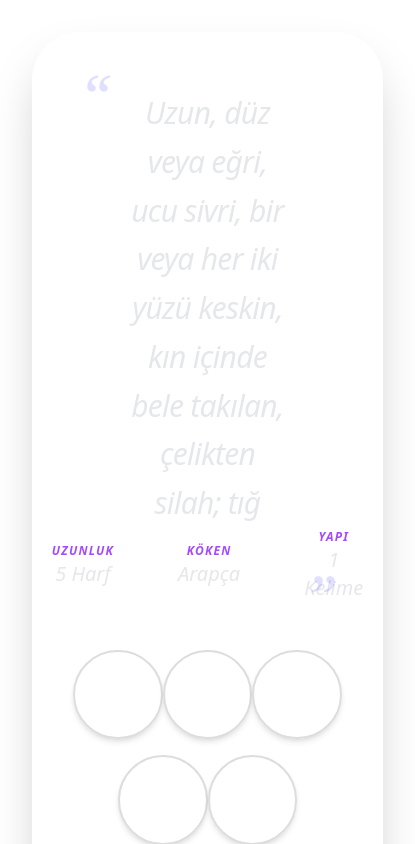
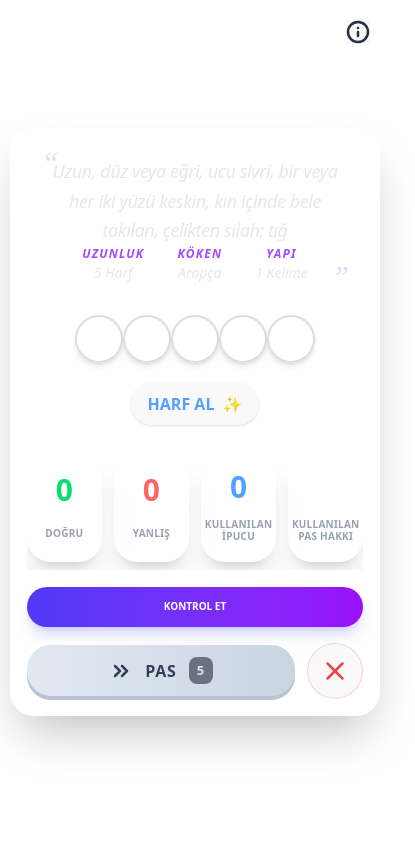
Before and after one commit to kaancaydin/kelimeOyunu, a React (Vite) app: page / in a window 390 px wide. Shown: the top 844 px of the page, 415 px wide, since content can reach past the window. Built offline with nearby package versions, Linux system fonts and the light colour scheme.

Commit message:
info tab is added but only in beta, desgin has been responsive, some style changes

```diff
--- a/src/App.css
+++ b/src/App.css
@@ -1,7 +1,7 @@
 #root {
   max-width: 1280px;
   margin: 0 auto;
-  padding: 2rem;
+  /*padding: 2rem; */
   text-align: center;
 }
 
--- a/src/App.tsx
+++ b/src/App.tsx
@@ -3,7 +3,8 @@ import type { TimerHandle } from "./components/Timer";
 import { Timer } from "./components/Timer";
 import Tippy from "@tippyjs/react";
 import "./App.css";
-import { CloseIcon } from "./components/CloseIcon";
+import { CloseIcon, PassIcon } from "./components/Icons";
+import { InfoTab } from "./components/InfoTab";
 import { WordInput } from "./components/WordInput";
 import { GameOver } from "./components/GameOver";
 import { ScoreBoard } from "./components/ScoreBoard";
@@ -29,8 +30,14 @@ function App() {
   const [sonuc, setSonuc] = useState<string>("");
   const inputRefs = useRef<(HTMLInputElement | null)[]>([]);
   const [gameEnd, setGameEnd] = useState(false);
-  const [score, setScore] = useState({ correct: 0, wrong: 0 });
-  const totalPoints = score.correct * 10 + score.wrong * 5;
+  const [score, setScore] = useState({
+    correct: 0,
+    wrong: 0,
+    takenWords: 0,
+    pass: 5,
+  });
+  const totalPoints =
+    score.correct * 10 - score.wrong * 5 - score.takenWords * 2;
 
   // const [inputValue, setInputValue] = useState<string>("");
   // const [aktifGrup, setGrup] = useState<"5harfliler" | "6harfliler">("5harfliler")
@@ -39,15 +46,30 @@ function App() {
   const [yanlisSayisi, setYanlisSayisi] = useState(0); */
 
   useEffect(() => {
-    fetch("/kelimeler.json")
-      .then((res) => res.json())
-      .then((data: KelimeData) => {
-        setData(data);
-        // 👉 data GELDİĞİ ANDA inputları ayarla
-        setHarfler(Array(data.kelimeler[currentIndex].kelime.length).fill(""));
+    const loadWords = async () => {
+      try {
+        const res = await fetch("/kelimeler.json");
+
+        if (!res.ok) throw new Error("JSON yüklenemedi");
+
+        const json: KelimeData = await res.json();
+        setData(json);
+      } catch (err) {
+        console.error(err);
+      }
+    };
+
+    loadWords();
+  }, []);
+
+  useEffect(() => {
+    if (!data) return;
+
+    const uzunluk = data.kelimeler[currentIndex].kelime.length;
+
+    setHarfler(Array(uzunluk).fill(""));
     inputRefs.current[0]?.focus();
-      });
-  }, [currentIndex]);
+  }, [currentIndex, data]);
 
   if (!data) {
     return <div>Loading...</div>;
@@ -59,21 +81,56 @@ function App() {
     const girilen = harfler.join("").toLowerCase();
     const dogru = aktifKelime.kelime.toLowerCase();
     setSonuc(girilen === dogru ? "Doğru!" : "Yanlış!");
+    if (currentIndex === kelimeler.length - 1) {
+      //Bitti mi kontrolü
+      setGameEnd(true);
+      return;
+    }
+
     if (girilen === dogru) {
       /* setDogruSayisi(prev => prev + 1); */
       setScore((prev) => ({ ...prev, correct: prev.correct + 1 }));
+      setIndex((i) => i + 1);
     } else {
       /* setYanlisSayisi(prev => prev + 1); */
       setScore((prev) => ({ ...prev, wrong: prev.wrong + 1 }));
     }
-    if (currentIndex === kelimeler.length - 1) {
-      setGameEnd(true);
-      return;
-    }
-    setIndex(currentIndex + 1);
+
     console.log("aktif kelime:", aktifKelime.kelime);
     console.log("harfler uzunluk:", harfler.length);
   }
+
+  const harfVer = () => {
+    //const bosIndex = harfler.findIndex((h) => h === ""); sıralı seçme. random seçmez
+    const bosIndex = harfler
+      .map((h, index) => (h === "" ? index : null)) //boş olup olmayan yerleri kontrol ettik
+      .filter((index) => index !== null) as number[]; //boş ise sayı dizisine attık
+    if (bosIndex.length > 0) {
+      const randomSecim = Math.floor(Math.random() * bosIndex.length);
+      const secilenIndex = bosIndex[randomSecim];
+      const yeniHarfler = [...harfler]; //harflerin lopyası oluşturuldu
+      const alinanHarf = aktifKelime.kelime[secilenIndex];
+      yeniHarfler[secilenIndex] = alinanHarf; //harfi yerleştirdik
+      setHarfler(yeniHarfler); //güncelleme
+      setSonuc(`${aktifKelime.kelime[secilenIndex]} Harfi alındı`);
+      inputRefs.current[secilenIndex]?.focus(); //alınan harfe odaklanma sağlandı
+
+      //Puan düşürme
+
+      setScore((prev) => ({ ...prev, takenWords: prev.takenWords + 1 }));
+    } else {
+      setSonuc(`Alınacak harf kalmadı!`);
+    }
+  };
+
+  const gaveUp = () => {
+    if (score.pass <= 0) {
+      setSonuc("Pas hakkın kalmadı!");
+      return;
+    }
+    setScore((prev) => ({ ...prev, pass: prev.pass - 1 }));
+    setIndex((i) => i + 1);
+  };
 
   const RestartTheGame = () => {
     setIndex(0);
@@ -81,7 +138,7 @@ function App() {
     setSonuc("");
     setHarfler([]);
     inputRefs.current = [];
-    setScore({ correct: 0, wrong: 0 });
+    setScore({ correct: 0, wrong: 0, takenWords: 0, pass: 5 });
 
     if (data) {
       const ilkKelimeUzunlugu = data.kelimeler[0].kelime.length;
@@ -90,7 +147,9 @@ function App() {
   };
 
   return (
-    <>
+    <div className="min-h-screen flex flex-col items-center justify-center ">
+      <InfoTab />
+
       {gameEnd ? (
         <GameOver
           onRestart={RestartTheGame}
@@ -99,11 +158,18 @@ function App() {
         />
       ) : (
         <div
-          className="p-8 rounded-[3rem] flex flex-col justify-center items-center gap-6
+          className="p-4 sm:p-6 rounded-3xl sm:rounded-[3rem]
+             flex flex-col justify-between items-center gap-4 sm:gap-6
              bg-white/5 backdrop-blur-md border border-white/10
-             w-[90vw] max-w-225 min-h-150 shadow-2xl transition-all duration-300 mx-auto"
+             w-[95vw] sm:w-[90vw] max-w-4xl
+             h-fit max-h-[92svh] sm:max-h-none
+             shadow-2xl transition-all duration-300 mx-auto overflow-y-auto
+             "
         >
+          <div className="w-screen/2 sm:w-full text-center">
             <WordDescription aktifKelime={aktifKelime} />
+          </div>
+          <div className=" py-1 sm:py-4 flex justify-center">
             <WordInput
               key={`${currentIndex}-${gameEnd}`}
               setHarfler={setHarfler}
@@ -111,47 +177,86 @@ function App() {
               inputRefs={inputRefs}
               onEnter={kontrolEt}
             />
-          <button className="uppercase px-10 py-3 rounded-full font-extrabold cursor-pointer text-lg
-          bg-linear-to-bl from-blue-600 to-blue-500 text-white">
-            Harf Al
+          </div>
+
+          <button
+            onClick={harfVer}
+            className="group relative uppercase px-4 sm:px-10 py-2 sm:py-3 rounded-full font-extrabold
+            cursor-pointer text-base sm:text-lg
+               bg-white/5 backdrop-blur-sm border border-white/20 text-blue-400
+               hover:bg-blue-500 hover:text-white hover:border-blue-400
+               shadow-sm hover:shadow-[0_10px_20px_-10px_rgba(59,130,246,0.5)]
+               transition-all duration-300 hover:-translate-y-1 active:scale-95"
+          >
+            <span className="absolute inset-0 rounded-full bg-blue-400 opacity-0 group-hover:opacity-20 blur-md transition-opacity"></span>
+            <span className="relative flex items-center gap-2">
+              <span>Harf Al</span>
+              <span className="text-blue-200 group-hover:rotate-12 transition-transform">
+                ✨
+              </span>
+            </span>
           </button>
-          <div className="w-full flex justify-center py-2 border-y border-white/5">
+          <div className="w-full flex justify-center py-2 border-y border-white/5 overflow-hidden">
+            <div className="grid  grid-cols-4 gap-3 w-full max-w-md mx-auto">
               <ScoreBoard score={score} />
             </div>
+          </div>
 
-          <div className="flex items-center gap-4">
+          <div className="flex flex-col sm:flex-row items-center justify-center gap-4 w-full">
             <button
-              className="cursor-pointer px-10 py-3 rounded-full text-white font-bold text-lg
+              className="w-full sm:w-auto cursor-pointer px-10 py-3 rounded-full text-white font-bold text-lg
                  bg-linear-to-r from-indigo-600 to-purple-600 uppercase
-                 hover:from-indigo-500 hover:to-purple-500
+                 hover:from-indigo-500 hover:to-purple-500 text-[10px] sm:text-sm
                  shadow-lg shadow-indigo-500/25 hover:shadow-indigo-500/40
                  transition-all hover:scale-105 active:scale-95"
               onClick={kontrolEt}
             >
               Kontrol Et
             </button>
+            <div className="flex items-center gap-3 w-full sm:w-auto justify-center">
+              <button
+                onClick={gaveUp}
+                disabled={score.pass === 0}
+                className={`group flex items-center gap-3 p-3 px-6 sm:px-4 rounded-3xl
+                   cursor-pointer font-black tracking-wider w-full sm:w-auto justify-center
+                   bg-linear-to-r from-slate-200 to-slate-300 shadow-[0_4px_0_0_#B6C3D4]
+                   hover:from-slate-300 hover:to-slate-400 active:shadow-none active:translate-y-1
+                   transition-all duration-150 ease-in-out
+                   ${score.pass === 0 ? "text-slate-400 opacity-50 cursor-not-allowed active:translate-y-0 active:shadow-[0_4px_0_0_#B6C3D4]" : "text-slate-700"}`}
+              >
+                <div className="group-hover:translate-x-1 transition-transform duration-200">
+                  <PassIcon />
+                </div>
+                <span>PAS</span>
+                <div
+                  className={`flex items-center justify-center text-center
+               rounded-lg px-2 py-1 text-[0.8em]
+              ${score.pass === 0 ? "text-red-400 bg-red-500/20" : "text-white/80 bg-gray-500 "}`}
+                >
+                  {score.pass}
+                </div>
+              </button>
               <Tippy
                 arrow={false}
-              offset={[0, -80]}
+                offset={[0, 10]}
                 content={
-                <span className="text-[12px] px-2 py-1 rounded shadow-xl font-medium bg-black">
+                  <span className="text-[12px] px-2 py-1 rounded shadow-xl bg-black">
                     Oyundan Çık
                   </span>
                 }
               >
                 <button
                   onClick={() => setGameEnd(true)}
-                className=" cursor-pointer hover:scale-90
-                p-3 bg-red-500/10 border border-red-500/20 rounded-full hover:bg-red-500/20 transition-colors"
+                  className="cursor-pointer hover:scale-90 p-3 bg-red-500/10 border border-red-500/20 rounded-full hover:bg-red-500/20 transition-all"
                 >
                   <CloseIcon />
                 </button>
               </Tippy>
             </div>
-          <div className=" overflow-hidden"></div>
+          </div>
           {sonuc && (
             <p
-              className={`text-3xl font-black tracking-widest animate-bounce
+              className={`text-xl sm:text-3xl mt-2 font-black tracking-widest animate-bounce
                    ${sonuc === "Doğru!" ? "text-emerald-400 drop-shadow-[0_0_10px_rgba(52,211,153,0.5)]" : "text-rose-500"}`}
             >
               {sonuc.toUpperCase()}
@@ -160,8 +265,8 @@ function App() {
         </div>
       )}
 
+      <div className="hidden">
         <Timer ref={timerRef} />
-      <div className="hidden">
         {kelimeler.map((item, index) => (
           <ul
             className="flex justify-center items-center flex-col gap-8 p-5
@@ -178,7 +283,7 @@ function App() {
           </ul>
         ))}
       </div>
-    </>
+    </div>
   );
 }
 
--- /dev/null
+++ b/src/components/Icons.tsx
@@ -0,0 +1,88 @@
+export const CloseIcon = () => (
+  <svg
+    xmlns="http://www.w3.org/2000/svg"
+    width="30"
+    height="30"
+    viewBox="0 0 24 24"
+    fill="none"
+    stroke="#ef4444"
+    strokeWidth="2"
+    strokeLinecap="round"
+    strokeLinejoin="round"
+  >
+    {" "}
+    <path d="M18 6 6 18" /> <path d="m6 6 12 12" />{" "}
+  </svg>
+);
+export const PassIcon = () => (
+  <svg
+    xmlns="http://www.w3.org/2000/svg"
+    width="24"
+    height="24"
+    viewBox="0 0 24 24"
+    fill="none"
+    stroke="currentColor"
+    strokeWidth="2.5"
+    strokeLinecap="round"
+    strokeLinejoin="round"
+  >
+    {" "}
+    {/* İlk Ok */} <path d="M13 17l5-5-5-5" /> {/* İkinci Ok */}{" "}
+    <path d="M6 17l5-5-5-5" />{" "}
+  </svg>
+);
+
+export const CheckIcon = () => (
+  <svg
+    xmlns="http://www.w3.org/2000/svg"
+    width="24"
+    height="24"
+    viewBox="0 0 24 24"
+    fill="none"
+    stroke="#22c55e" // text-green-500
+    strokeWidth="2.5"
+    strokeLinecap="round"
+    strokeLinejoin="round"
+  >
+    <polyline points="20 6 9 17 4 12" />
+  </svg>
+);
+
+export const HintIcon = () => (
+  <svg
+    xmlns="http://www.w3.org/2000/svg"
+    width="24"
+    height="24"
+    viewBox="0 0 24 24"
+    fill="none"
+    stroke="#3b82f6" // text-blue-500
+    strokeWidth="2"
+    strokeLinecap="round"
+    strokeLinejoin="round"
+  >
+    <path d="M15 14c.2-1 .7-1.7 1.5-2.5 1-.9 1.5-2.2 1.5-3.5A5 5 0 0 0 8 8c0 1.3.5 2.6 1.5 3.5.8.8 1.3 1.5 1.5 2.5" />
+    <path d="M9 18h6" />
+    <path d="M10 22h4" />
+  </svg>
+);
+
+export const InfoIcon = () => (
+  <svg
+    xmlns="http://www.w3.org/2000/svg"
+    width="24"
+    height="24"
+    viewBox="0 0 24 24"
+    fill="none"
+    stroke="currentColor"
+    strokeWidth="2.5"
+    strokeLinecap="round"
+    strokeLinejoin="round"
+  >
+    {/* Dış Çember */}
+    <circle cx="12" cy="12" r="10" />
+    {/* i harfinin gövdesi */}
+    <line x1="12" y1="16" x2="12" y2="12" />
+    {/* i harfinin noktası */}
+    <line x1="12" y1="8" x2="12.01" y2="8" />
+  </svg>
+);
--- /dev/null
+++ b/src/components/InfoTab.tsx
@@ -0,0 +1,37 @@
+import { useState } from "react";
+import { CloseIcon, InfoIcon } from "./Icons";
+
+export const InfoTab = () => {
+  const [infoTab, setInfoTab] = useState(false);
+
+  return (
+    <>
+      <button
+        className="cursor-pointer absolute top-5 right-5
+    hover:scale-110 active:brightness-125 transition-all duration-150"
+        onClick={() => {
+          setInfoTab(true);
+        }}
+      >
+        <InfoIcon />
+      </button>
+      {infoTab && (
+        <div className="z-50 backdrop-blur-md fixed inset-0 bg-black/30 flex justify-center items-center">
+          <div className="relative bg-linear-to-l from-blue-500 to-blue-400 flex flex-col gap-5 justify-center items-center text-black p-8 rounded-xl shadow-2xl border">
+            <p className="text-2xl text-white">
+              Oyun hakkındaki bilgiler burada yer alacaktır.
+            </p>
+            <button
+              className="cursor-pointer absolute top-2 right-2"
+              onClick={() => {
+                setInfoTab(false);
+              }}
+            >
+              <CloseIcon />
+            </button>
+          </div>
+        </div>
+      )}
+    </>
+  );
+};
--- a/src/components/ScoreBoard.tsx
+++ b/src/components/ScoreBoard.tsx
@@ -1,6 +1,8 @@
 interface ScoreProps {
   correct: number;
   wrong: number;
+  takenWords: number;
+  pass: number;
 }
 
 interface Props {
@@ -8,21 +10,51 @@ interface Props {
   className?: string;
 }
 
-export const ScoreBoard = ({ score }: Props) => {
+interface ScoreStatsProps {
+  children: React.ReactNode;
+  parent: string;
+  colors: string;
+  className?: string;
+}
+
+const ScoreStats = ({
+  children,
+  parent,
+  className,
+  colors,
+}: ScoreStatsProps) => {
   return (
-    <div className="grid grid-cols-2 gap-4 w-full max-w-sm">
-      <div className="bg-white/5 backdrop-blur-md border border-white/10 p-4 rounded-3xl text-center shadow-xl">
-        <p className="text-green-400 text-3xl font-black">{score.correct}</p>
-        <p className="text-gray-400 text-xs font-bold uppercase tracking-widest">
-          Doğru
-        </p>
-      </div>
-      <div className="bg-white/5 backdrop-blur-md border border-white/10 p-4 rounded-3xl text-center shadow-xl">
-        <p className="text-red-400 text-3xl font-black">{score.wrong}</p>
-        <p className="text-gray-400 text-xs font-bold uppercase tracking-widest">
-          Yanlış
-        </p>
-      </div>
+    <div className="bg-white/5  backdrop-blur-md border border-white/10 p-3  h-28 rounded-3xl text-center shadow-xl flex flex-col items-center justify-around">
+      <p className={`text-3xl font-black ${colors} ${className}`}>{children}</p>
+      <p
+        className="text-gray-400 text-[10px] sm:text-sm font-bold uppercase  sm:tracking-widest tracking-wide
+ leading-tight text-center wrap-break-word"
+      >
+        {parent}
+      </p>
     </div>
   );
 };
+
+export const ScoreBoard = ({ score }: Props) => {
+  return (
+    <>
+        <ScoreStats colors="text-green-400" parent="DOĞRU">
+          {score.correct}
+        </ScoreStats>
+        <ScoreStats colors="text-red-400" parent="Yanlış">
+          {score.wrong}
+        </ScoreStats>
+        <ScoreStats colors="text-blue-400" parent="Kullanılan İpucu">
+          {score.takenWords}
+        </ScoreStats>
+        <ScoreStats colors="text-white" parent="KULLANILAN PAS HAKKI">
+          {score.pass}
+        </ScoreStats>
+    </>
+  );
+};
+
+/*
+w-full flex justify-center py-2 border-y border-white/5
+*/
--- a/src/components/WordDescription.tsx
+++ b/src/components/WordDescription.tsx
@@ -22,7 +22,7 @@ const Clues = ({ children, parent }: CluesProps) => {
       <span className="font-bold block text-[#A34BFF] uppercase tracking-widest text-[12px]">
         {parent}
       </span>
-      <p className=" capitalize font-medium text-gray-200 text-xl ">
+      <p className=" capitalize font-medium text-gray-200 text-sm sm:text-xl ">
         {children}
       </p>
     </div>
@@ -31,24 +31,24 @@ const Clues = ({ children, parent }: CluesProps) => {
 
 export const WordDescription = ({ aktifKelime }: Props) => {
   return (
-    <div className="relative w-full px-10 py-6 text-center italic text-gray-200">
-      <span className="absolute top-0 left-4 text-6xl text-indigo-500/20 font-serif">
+    <div className="relative w-full px-4 sm:px-10 py-3 sm:py-6 text-center italic text-gray-200">
+      <span className="absolute top-0 left-4 text-3xl sm:text-6xl text-indigo-500/20 font-serif">
         “
       </span>
-      <div className="w-full flex items-center justify-center px-6 min-h-37.5">
-        <p className="text-3xl font-medium leading-relaxed tracking-tight text-center italic text-gray-200 wrap-break-word">
+      <div className="w-full flex items-center justify-center px-2 sm:px-6 min-h-20 sm:min-h-37.5">
+        <p className="text-lg sm:text-3xl font-medium leading-relaxed tracking-tight text-center italic text-gray-200 wrap-break-word">
           {aktifKelime.aciklama}
         </p>
       </div>
-      <span className="absolute bottom-0 right-4 text-6xl text-indigo-500/20 font-serif">
+      <span className="absolute bottom-0 right-4 text-3xl sm:text-6xl text-indigo-500/20 font-serif">
         ”
       </span>
-      <div className="flex justify-center items-center gap-8 ">
+      <div className="flex justify-center items-center gap-4 sm:gap-8 ">
         <Clues parent="Uzunluk"> {`${aktifKelime.harfSayisi} Harf`} </Clues>
         <div className="w-px h-8 bg-white/10" />
         <Clues parent="Köken"> {aktifKelime.koken} </Clues>
         <div className="w-px h-8 bg-white/10" />
-        <Clues children={`${aktifKelime.kelimeSayisi} Kelime`} parent="Yapı" />
+        <Clues parent="YAPI"> {`${aktifKelime.kelimeSayisi} Kelime`} </Clues>
       </div>
     </div>
   );
--- a/src/components/WordInput.tsx
+++ b/src/components/WordInput.tsx
@@ -2,18 +2,25 @@ interface Props {
   harfler: string[];
   setHarfler: React.Dispatch<React.SetStateAction<string[]>>;
   inputRefs: React.RefObject<(HTMLInputElement | null)[]>;
-  onEnter: () => void
+  onEnter: () => void;
 }
 
-export const WordInput = ({harfler, setHarfler, inputRefs, onEnter}: Props) => {
-  return(
+export const WordInput = ({
+  harfler,
+  setHarfler,
+  inputRefs,
+  onEnter,
+}: Props) => {
+  return (
     <div>
-      {
-    harfler.map((harf, index) => (
+      {harfler.map((harf, index) => (
         <input
-        className="font-bold border-2 text-[1.6rem] caret-transparent border-[#ddd] outline-0 w-[3.5em] h-[3.5em]
-           rounded-full shadow-md text-center uppercase mb-4 transition-all duration-150 leading-none tabular-nums
-           focus:border-indigo-600 focus:scale-105 focus:shadow-xl focus:shadow-indigo-300/50
+          className="font-bold border-2 text-[1.2rem] sm:text-[1.6rem] caret-transparent
+         border-[#ddd] outline-0 w-[2.5em] h-[2.5em] sm:w-[3.5em] sm:h-[3.5em]
+           rounded-full shadow-md text-center uppercase
+           transition-all duration-150 leading-none tabular-nums
+           focus:border-indigo-600 focus:scale-105 focus:shadow-lg
+           focus:shadow-indigo-300/50
            "
           key={index}
           ref={(el) => {
@@ -65,12 +72,11 @@ export const WordInput = ({harfler, setHarfler, inputRefs, onEnter}: Props) => {
             if (e.key === "Enter") {
               e.preventDefault();
 
-            onEnter()
+              onEnter();
             }
           }}
         />
-    ))
-  }
+      ))}
     </div>
-  )
+  );
 };
--- a/src/index.css
+++ b/src/index.css
@@ -2,26 +2,23 @@
 
 :root {
   font-family: system-ui, Avenir, Helvetica, Arial, sans-serif;
-  line-height: 1.5;
-  font-weight: 400;
-
   color-scheme: light dark;
   color: rgba(255, 255, 255, 0.87);
   background-color: #242424;
-
   font-synthesis: none;
   text-rendering: optimizeLegibility;
   -webkit-font-smoothing: antialiased;
   -moz-osx-font-smoothing: grayscale;
 }
 
+html, body {
+  width: 100%;
+}
 
 body {
   margin: 0;
   display: flex;
   place-items: center;
-  min-width: 320px;
-  min-height: 100vh;
 }
 
 
@@ -50,9 +47,11 @@ button:focus-visible {
     color: #213547;
     background-color: #ffffff;
   }
+
   a:hover {
     color: #747bff;
   }
+
   button {
     background-color: #f9f9f9;
   }
```
Also changed, not shown: src/components/CloseIcon.tsx (deleted, +0 -16 lines), src/components/GameOver.tsx (+8 -5 lines). Lines whose indentation alone changed are shown as unchanged.
